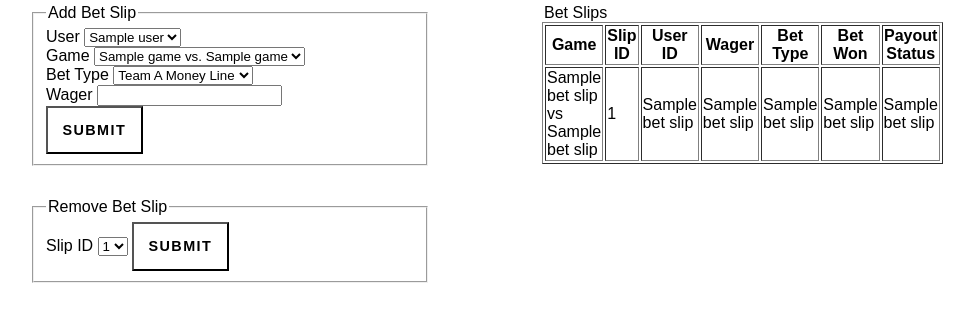
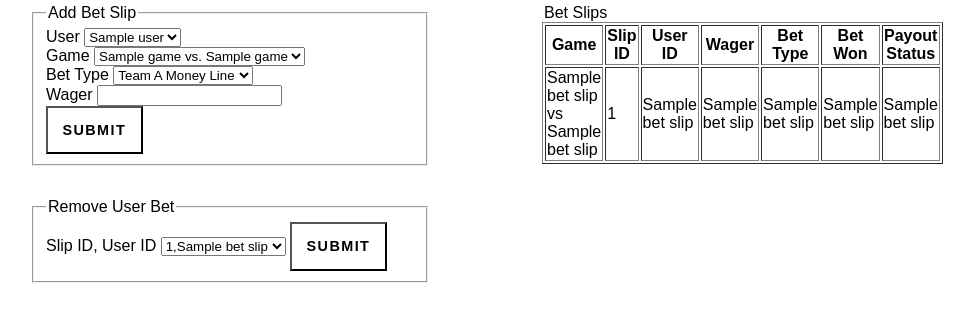
Before and after one commit to tate-jenkins/CS340, a Flask app: template templates/bet_slips.html in a window 1280 px wide. Shown: the part 173-495 px from the top of the page, without its empty margins (154-1128 px from the left). Run offline with Flask 2, Linux system fonts and the light colour scheme; the template is opened without the code that fills it: most values are stand-ins (such as "Sample title", 1, 10 or a date in 2020); parts of the project's set-up code (start-up, migrations or seed data) failed here and were passed over; some libraries are stand-ins or nearby versions.

Commit message:
Develop bet slips removal methods

```diff
--- a/app.py
+++ b/app.py
@@ -69,11 +69,19 @@ def bet_slips():
             game_id = betSlips['game_id']
             user_id = betSlips['user_id']
             cur = mysql.connection.cursor()
-            cur.execute("INSERT INTO Bet_slips(wager, bet_type, game_id) VALUES(%s, %s, %s)", (wager, bet_type, game_id))
+            #check if bet_slip exists or must be added
+            resultValue = cur.execute("SELECT slip_id FROM Bet_slips WHERE wager = %s AND bet_type = %s AND game_id = %s", (wager, bet_type, game_id))
             mysql.connection.commit()
-            cur.execute("INSERT INTO Users_bet_slips (user_id, slip_id) VALUES (%s, (SELECT slip_id FROM Bet_slips ORDER BY slip_id DESC LIMIT 1))", (user_id))
-            mysql.connection.commit()
-
+            if resultValue > 0:
+                slip = cur.fetchall()
+                cur.execute("INSERT INTO Users_bet_slips (user_id, slip_id) VALUES (%s, %s)", (user_id,slip))
+                mysql.connection.commit()
+            else:
+                cur.execute("INSERT INTO Bet_slips(wager, bet_type, game_id) VALUES(%s, %s, %s)", (wager, bet_type, game_id))
+                mysql.connection.commit()
+                cur.execute("INSERT INTO Users_bet_slips (user_id, slip_id) VALUES (%s, (SELECT slip_id FROM Bet_slips \
+                    WHERE wager = %s AND bet_type = %s AND game_id = %s))", (user_id,wager, bet_type, game_id))
+                mysql.connection.commit()
             cur.close()
             return redirect('/bet_slips')
 
@@ -103,21 +111,49 @@ def bet_slips():
 @app.route('/remove_bet_slip', methods=['POST'])
 def bet_slips_removal():
     if request.method == 'POST':
-        removalSlip = request.form
+        removalSlip = request.form['slip_id_user_id']
+        #print(type(removalSlip))
+        list = [int(x) for x in removalSlip.split(",")]
+        #print(list)
+        slip_id = list[0]
+        #print(slip_id)
+        user_id = list[1]
+        #print(user_id)
         cur = mysql.connection.cursor()
         #Check if bet is parlayed
         parlayValue = None
-        parlayValue = cur.execute("SELECT parlay_id FROM Parlay WHERE parlay_1 = %s or parlay_2 = %s",(removalSlip['slip_id'],removalSlip['slip_id']))
+        parlayValue = cur.execute("SELECT Parlay.parlay_id FROM Parlay \
+            INNER JOIN Parlay_bet_slips ON Parlay.parlay_id = Parlay_bet_slips.parlay_id WHERE Parlay.user_id = %s \
+            AND Parlay_bet_slips.slip_id = %s",(slip_id, user_id))
         mysql.connection.commit()
+        # print(parlayValue)
+        # print(slip_id, user_id)
         if parlayValue > 0:
             parlayIDs = cur.fetchall()
-            cur.execute("DELETE * FROM Parlay WHERE parlay_1 = %s or parlay_2 = %s",(removalSlip['slip_id'],removalSlip['slip_id']))
-            mysql.connection.commit()
+            #print(parlayIDs)
+            for parlayID in parlayIDs:
+                print(parlayID[0])
+                #cur.execute("DELETE * FROM Parlay WHERE parlay_id = %s",[parlayID])
+                #mysql.connection.commit()
             message = "Parlays associated with this Bet Slip were also deleted"
             flash(message)
-        cur.execute("DELETE FROM Bet_slips WHERE slip_id = %s", (removalSlip['slip_id']))
-        mysql.connection.commit()
+        #check if bet slip is associated with multiple bets
+        cur = mysql.connection.cursor()
+        resultValue = cur.execute("SELECT COUNT(user_id) FROM Users_bet_slips WHERE slip_id = %s", [slip_id])
+        if resultValue > 0:
+            slip_count = cur.fetchall()
+            slip_count = slip_count[0][0]
+            # if multiple bets associated with bet_slip, deleted only entry in Users_bet_slips
+            if slip_count > 1:
+                cur.execute("DELETE FROM Users_bet_slips WHERE slip_id = %s AND user_id = %s", (slip_id, user_id))
+                mysql.connection.commit()
+            #if only one bet associated with a bet_slip, delete bet_slip (users_bet_slips will delete on cascade)
+            else:
+
+                cur.execute("DELETE FROM Bet_slips WHERE slip_id = %s", [slip_id])
+                mysql.connection.commit()
         cur.close()
+
         return redirect('/bet_slips')
 
 @app.route('/users_bet_slips', methods=['GET','POST'])
--- a/templates/bet_slips.html
+++ b/templates/bet_slips.html
@@ -55,11 +55,11 @@
 <div class="form-wrapper">
 <form method="POST" action="/remove_bet_slip">
     <fieldset>
-        <legend>Remove Bet Slip</legend>
-        <label for="slip_id">Slip ID </label>
-        <select name="slip_id" id="slip_id">
+        <legend>Remove User Bet</legend>
+        <label for="slip_id_user_id">Slip ID, User ID </label>
+        <select name="slip_id_user_id" id="slip_id_user_id">
             {% for betSlip in betSlips %}
-                <option value="{{ betSlip[0] }}">{{betSlip[0]}}</option>
+                <option value="{{ betSlip[0] }},{{ betSlip[7] }}">{{betSlip[0]}},{{betSlip[7]}}</option>
             {% endfor %}
         </select>
         <input type="submit" class="button">
```
Also changed, not shown: dml.sql (+10 -0 lines).
